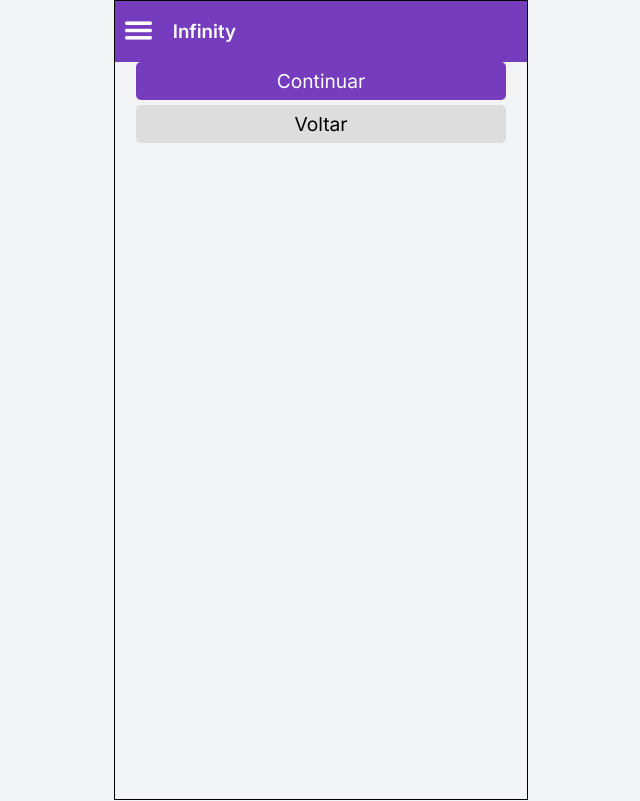
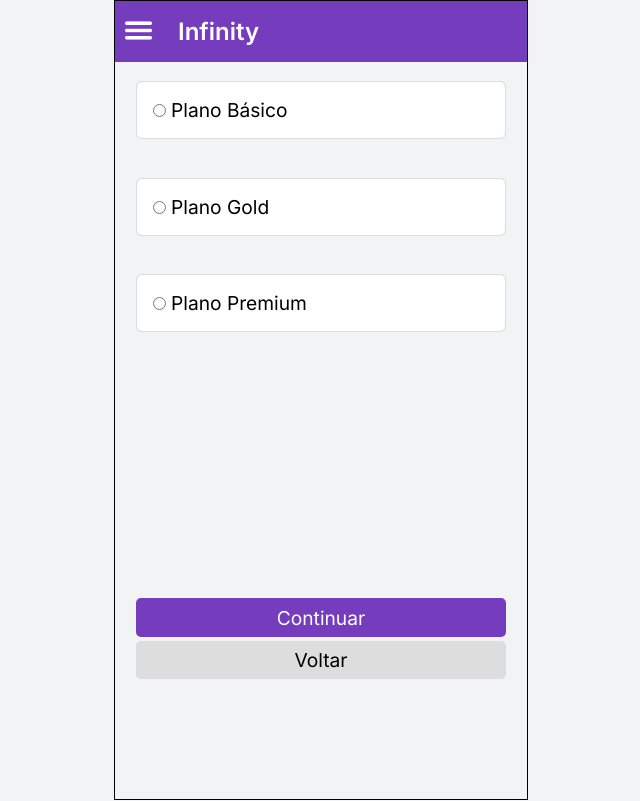
Before and after one commit to gabrielrmodesto/infinityScreens, a Next.js app: page / in a window 1280 px wide. Shown: the whole page, without its empty margins (319-959 px from the left). Built offline with nearby package versions, Linux system fonts and the light colour scheme.

Commit message:
Choose a plan

```diff
--- /dev/null
+++ b/src/components/CollapseCard.tsx
@@ -0,0 +1,36 @@
+import React from 'react';
+import styles from '../styles/components/CollapseCard.module.css';
+
+interface PropsCollapse {
+    collapseTitle: string;
+    collapseContent: Array<string>;
+    idCollapse: number;
+}
+
+const CollapseCard: React.FC<PropsCollapse> = (collapseProps) => {
+
+    return (
+        <div className={styles.collapsibleContainer}>
+            <div className={styles.wrapCollabsible}>
+                <input id={`${collapseProps.idCollapse}-collapsible`} className={styles.toggle} type="checkbox" />
+                <label htmlFor={`${collapseProps.idCollapse}-collapsible`} className={styles.lblToggle}>
+                    <input type="radio" className="radioButton" name={`${collapseProps.idCollapse}-collapsible-radio`} id={`${collapseProps.idCollapse}-collapsible-radio`} />
+                    <label htmlFor={`${collapseProps.idCollapse}-collapsible-radio`}></label>
+                    &nbsp;{collapseProps.collapseTitle}
+                </label>
+                <div className={styles.collapsibleContent}>
+                    <div className={styles.contentInner}>
+                        <ul>
+                            <li>{collapseProps.collapseContent[0]}</li>
+                            <li>{collapseProps.collapseContent[1]}</li>
+                            <li>{collapseProps.collapseContent[2]}</li>
+                        </ul>
+                    </div>
+                </div>
+            </div>
+        </div>
+
+    );
+}
+
+export default CollapseCard;
--- a/src/components/Header.tsx
+++ b/src/components/Header.tsx
@@ -4,7 +4,7 @@ export default function Header() {
   return (
     <header className={styles.headerContainer}>
       <img src="icons/menu.svg" alt="Menu bar"/>
-      <h3>Infinity</h3>
+      <h2>Infinity</h2>
     </header>
   );
 }
--- a/src/pages/index.tsx
+++ b/src/pages/index.tsx
@@ -1,17 +1,58 @@
 import Head from 'next/head';
 import Buttons from '../components/Buttons';
+import CollapseCard from '../components/CollapseCard';
 import Header from '../components/Header';
 import styles from '../styles/pages/Home.module.css';
 
 function Home() {
   return (
+    <>
       <div className={styles.container}>
         <Head>
           <title>Infinity</title>
         </Head>
         <Header />
+        <main>
+
+          <CollapseCard
+            idCollapse={1}
+            collapseTitle="Plano Básico"
+            collapseContent={
+              [
+                '- Pré-venda exclusiva',
+                '- Cupons de desconto',
+                '- Entrega expressa'
+              ]
+            }
+          />
+          <CollapseCard
+            idCollapse={2}
+            collapseTitle="Plano Gold"
+            collapseContent={
+              [
+                '- Cashback turbo',
+                '- Cupons de desconto',
+                '- Entrega grátis'
+              ]
+            }
+          />
+          <CollapseCard
+            idCollapse={3}
+            collapseTitle="Plano Premium"
+            collapseContent={
+              [
+                '- Personalizável',
+                '- Cashback turbo',
+                '- Entrega expressa'
+              ]
+            }
+          />
+        </main>
+      </div>
+      <footer className={styles.footer}>
         <Buttons nextScreen="/personalizar" textButton="Continuar" back="" />
-    </div>
+      </footer>
+    </>
   )
 }
 
--- /dev/null
+++ b/src/styles/components/CollapseCard.module.css
@@ -0,0 +1,64 @@
+.toggle {
+  display: none;
+}
+.collapsibleContainer{
+    display: flex;
+    flex-direction: column;
+    justify-content: center;
+    align-items: center;
+}
+.wrapCollabsible {
+  margin: 1.2rem 0;
+  width: 90%;
+  border: 1px solid var(--gray);
+  border-radius: 5px;
+}
+.lblToggle {
+  display: block;
+  font-size: 1.2rem;
+  padding: 1rem;
+  color: var(--black);
+  background: var(--white);
+  cursor: pointer;
+  border-radius: 7px;
+  transition: all 0.25s ease-out;
+}
+.lblToggle::before {
+  display: inline-block;
+  border-top: 5px solid transparent;
+  border-bottom: 5px solid transparent;
+  border-left: 5px solid currentColor;
+  vertical-align: middle;
+  margin-right: 0.7rem;
+  transform: translateY(-2px);
+  transition: transform 0.2s ease-out;
+}
+.toggle:checked + .lblToggle::before {
+  transform: rotate(90deg) translateX(-3px);
+}
+.collapsibleContent {
+  max-height: 0px;
+  overflow: hidden;
+  transition: max-height 0.25s ease-in-out;
+}
+.toggle:checked + .lblToggle + .collapsibleContent {
+  max-height: 350px;
+}
+.toggle:checked + .lblToggle {
+  border-bottom-right-radius: 0;
+  border-bottom-left-radius: 0;
+}
+.collapsibleContent .contentInner {
+  background: var(--white);
+  border: 1px solid var(--gray);
+  border-bottom-left-radius: 7px;
+  border-bottom-right-radius: 7px;
+  padding: 0.5rem 1rem;
+}
+.collapsibleContent p {
+  margin-bottom: 0;
+}
+.contentInner ul li{
+    font-size: 1.2em;
+    margin: 0.5em 0;
+}
--- a/src/styles/components/Header.module.css
+++ b/src/styles/components/Header.module.css
@@ -8,7 +8,7 @@
     align-items: center;
     padding: 1em 0.5em;
 }
-.headerContainer h3{
+.headerContainer h2{
     color: var(--white);
     margin-left: 1em;
 }
--- a/src/styles/globals.css
+++ b/src/styles/globals.css
@@ -40,11 +40,6 @@ body {
   flex-direction: column;
   border: 1px solid black;
 }
-@media (max-width: 1000px) {
-  body {
-    max-width: 100%;
-  }
-}
 body,
 input,
 textarea,
--- a/src/styles/pages/Home.module.css
+++ b/src/styles/pages/Home.module.css
@@ -1,3 +1,3 @@
-.container {
-    min-height: 100vh;
+.footer{
+    margin-top:60%;
 }
```
Lines whose indentation alone changed are shown as unchanged.
